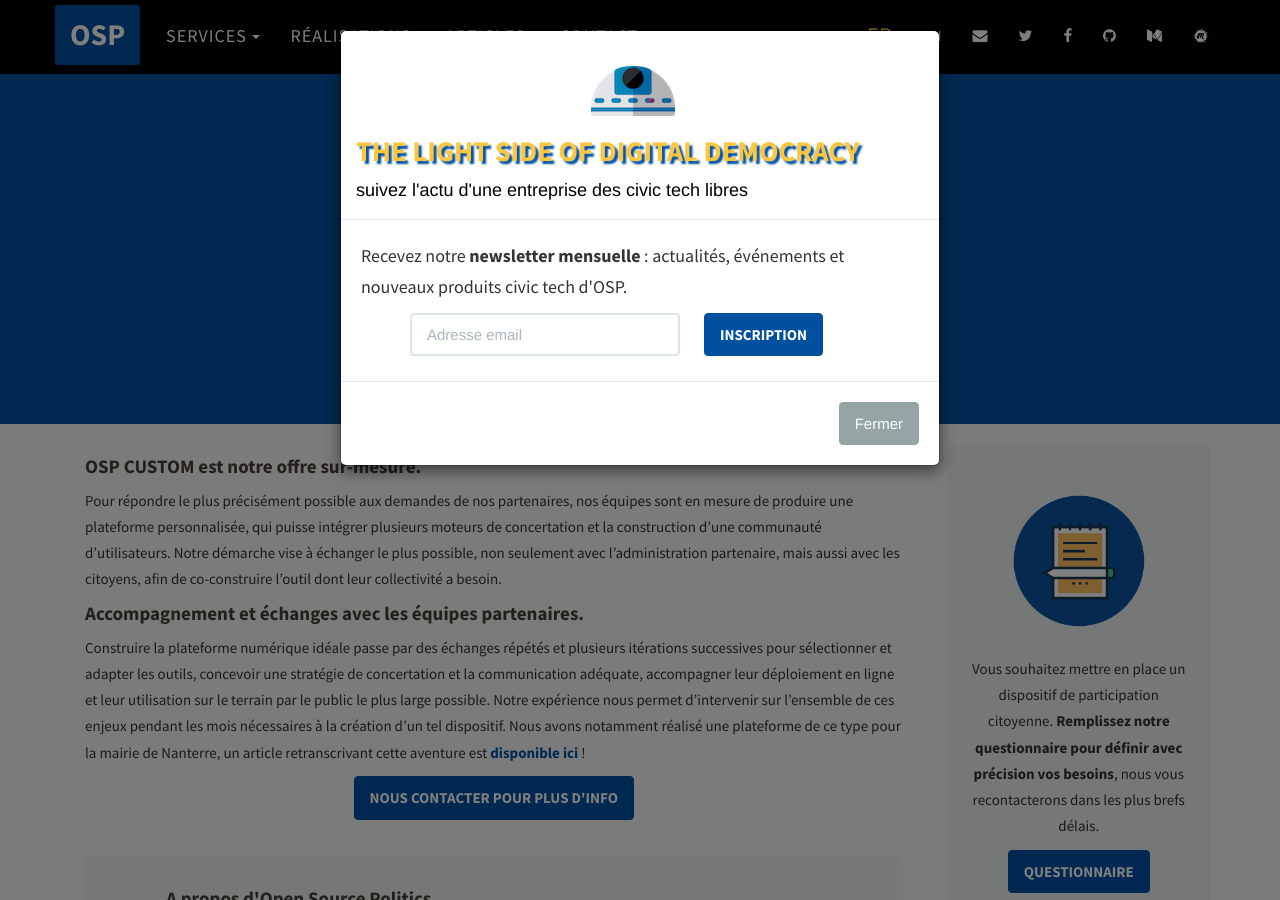
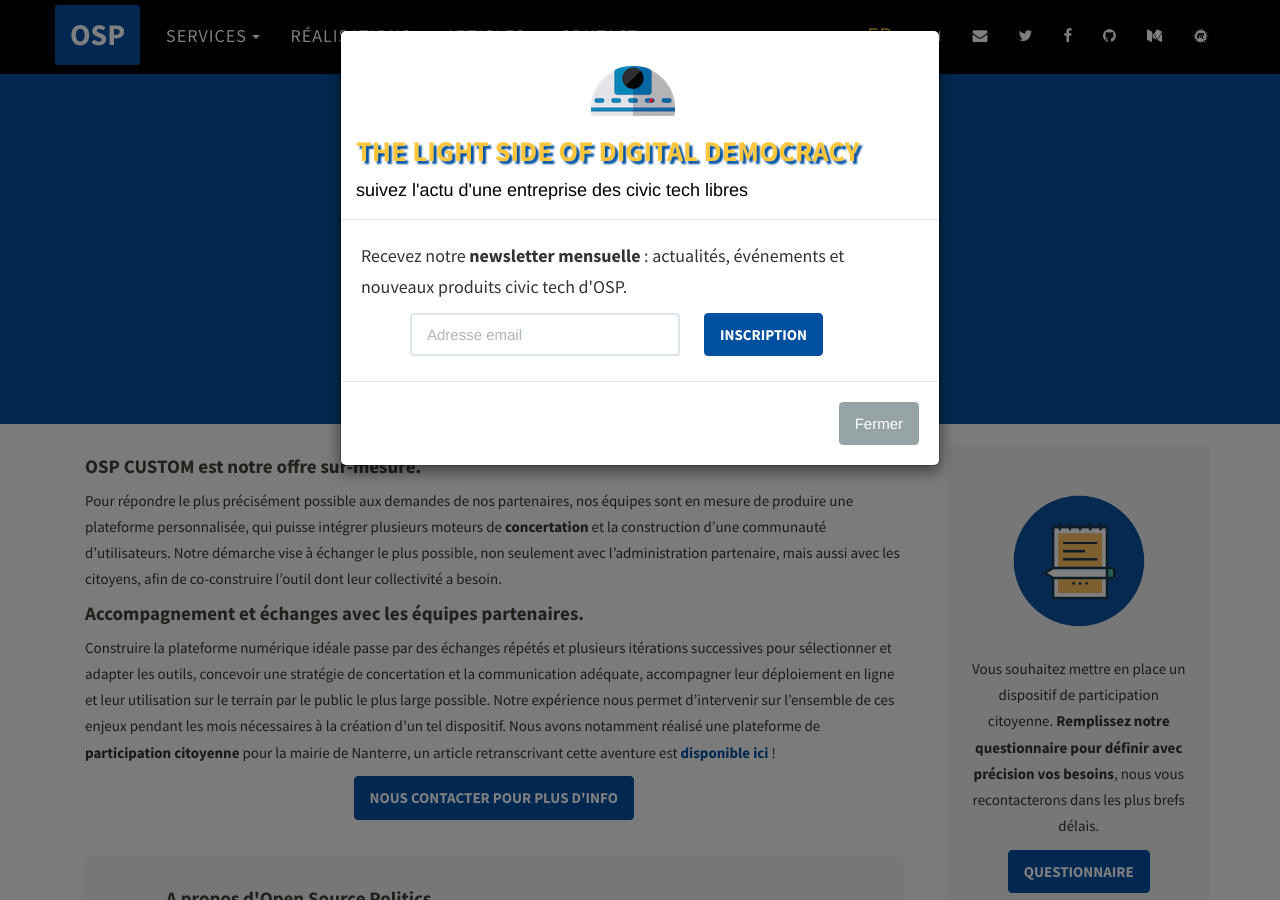
Before and after one commit to OpenSourcePolitics/opensourcepolitics_web-site, a Jekyll site: the page built from _offres-fr/custom.markdown, in a window 1280 px wide and 900 px high. Built offline with Jekyll 4.4.1, drawn with Linux system fonts in a browser that asks for light colours; some web fonts are replaced; comment, search, counter and statistics services are not loaded.

Commit message:
Update from Forestry.io - custom.markdown

```diff
--- a/_offres-fr/custom.markdown
+++ b/_offres-fr/custom.markdown
@@ -14,11 +14,11 @@ date: '2017-05-23T16:02:11.316+00:00'
 ---
 #### OSP CUSTOM est notre offre sur-mesure.
 
-Pour répondre le plus précisément possible aux demandes de nos partenaires, nos équipes sont en mesure de produire une plateforme personnalisée, qui puisse intégrer plusieurs moteurs de concertation et la construction d'une communauté d'utilisateurs. Notre démarche vise à échanger le plus possible, non seulement avec l’administration partenaire, mais aussi avec les citoyens, afin de co-construire l’outil dont leur collectivité a besoin.
+Pour répondre le plus précisément possible aux demandes de nos partenaires, nos équipes sont en mesure de produire une plateforme personnalisée, qui puisse intégrer plusieurs moteurs de <b>concertation</b> et la construction d'une communauté d'utilisateurs. Notre démarche vise à échanger le plus possible, non seulement avec l’administration partenaire, mais aussi avec les citoyens, afin de co-construire l’outil dont leur collectivité a besoin.
 
 #### Accompagnement et échanges avec les équipes partenaires.
 
-Construire la plateforme numérique idéale passe par des échanges répétés et plusieurs itérations successives pour sélectionner et adapter les outils, concevoir une stratégie de concertation et la communication adéquate, accompagner leur déploiement en ligne et leur utilisation sur le terrain par le public le plus large possible. Notre expérience nous permet d'intervenir sur l'ensemble de ces enjeux pendant les mois nécessaires à la création d'un tel dispositif. Nous avons notamment réalisé une plateforme de ce type pour la mairie de Nanterre, un article retranscrivant cette aventure est <b>[disponible ici](https://medium.com/open-source-politics/comment-nous-avons-co-construit-une-agora-permanente-%C3%A0-nanterre-69b4d2690d7a)</b> !
+Construire la plateforme numérique idéale passe par des échanges répétés et plusieurs itérations successives pour sélectionner et adapter les outils, concevoir une stratégie de concertation et la communication adéquate, accompagner leur déploiement en ligne et leur utilisation sur le terrain par le public le plus large possible. Notre expérience nous permet d'intervenir sur l'ensemble de ces enjeux pendant les mois nécessaires à la création d'un tel dispositif. Nous avons notamment réalisé une plateforme de <b>participation citoyenne</b> pour la mairie de Nanterre, un article retranscrivant cette aventure est <b>[disponible ici](https://medium.com/open-source-politics/comment-nous-avons-co-construit-une-agora-permanente-%C3%A0-nanterre-69b4d2690d7a)</b> !
 
 <center><a href="{{ site.baseurl }}/fr/accueil#contact" class="btn btn-primary">Nous contacter pour plus d'info</a></center>
 
```
